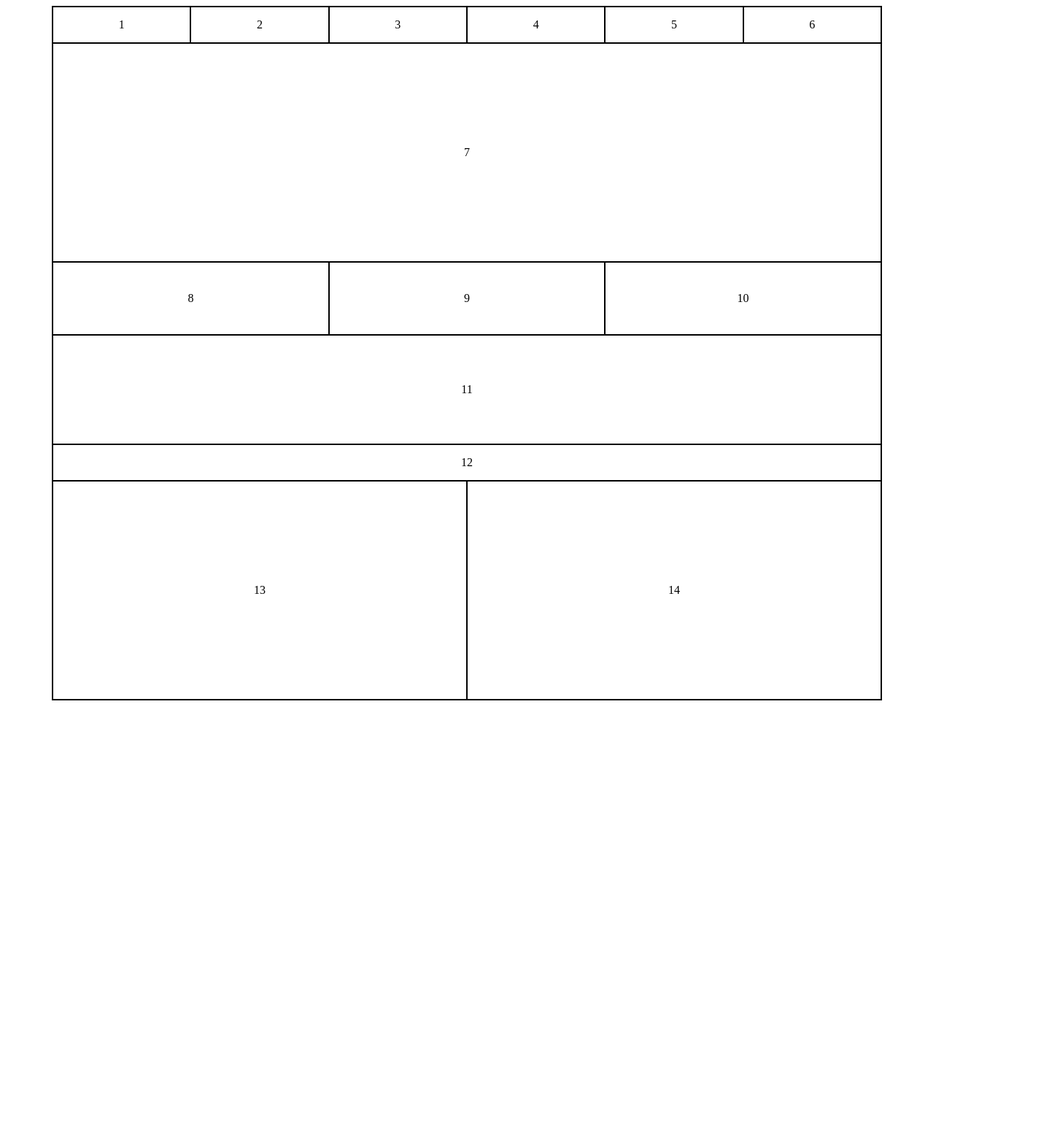
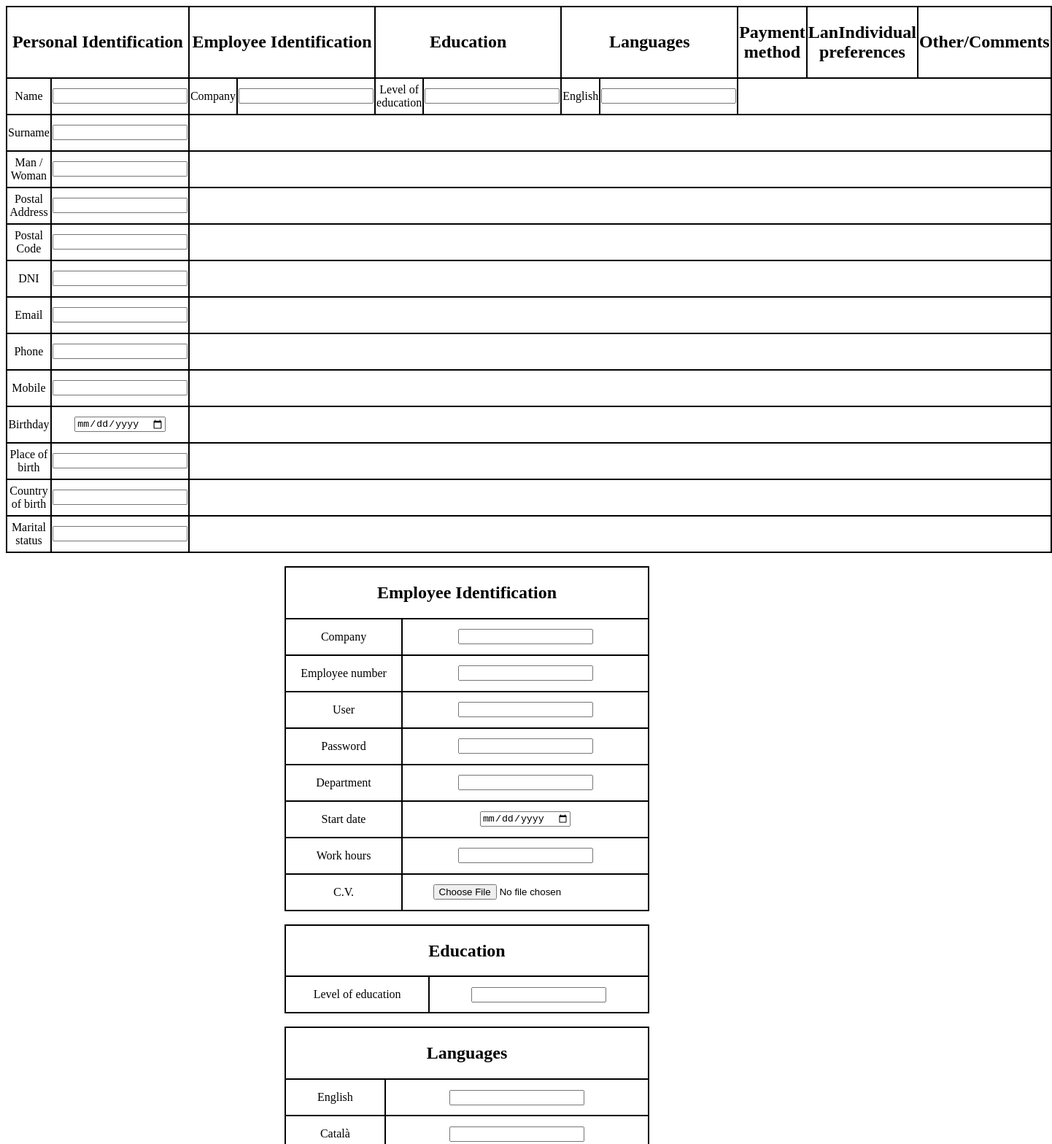
Before and after one commit to CarlosMasterMLG/DIW, a plain HTML site: page cosas1/tabla3Formulario.html in a window 1280 px wide. Shown: the top 1568 px of the page at 73% size, 1442 px wide, since content can reach past the window. Before the commit the page ends 968 px from the top, so only its background shows below. Drawn offline with Linux system fonts and the light colour scheme.

Commit message:
30 enero clase

```diff
--- a/cosas1/tabla3Formulario.html
+++ b/cosas1/tabla3Formulario.html
@@ -16,34 +16,205 @@
         width: 90%;
         text-align: center;
     }
+    tr{
+        height: 50px;
+    }
 </style>
 <body>
-    <table>
-        <tr style="height: 50px;">
-            <td>1</td>
-            <td>2</td>
-            <td>3</td>
-            <td>4</td>
-            <td>5</td>
-            <td>6</td>
+    <table style="width: auto;">
+        <tr>
+            <td colspan="2"><h2>Personal Identification</h2></td>
+            <td colspan="2"><h2>Employee Identification</h2></td>
+            <td colspan="2"><h2>Education</h2></td>
+            <td colspan="2"><h2>Languages</h2></td>
+            <td colspan="2"><h2>Payment method</h2></td>
+            <td colspan="2"><h2>LanIndividual preferences</h2></td>
+            <td colspan="2"><h2>Other/Comments</h2></td>
         </tr>
-        <tr style="height: 300px;">
-            <td colspan="6">7</td>
+        <tr>
+            <td><label for="id_name">Name</label></td>
+            <td><input type="text" id="id_name"></td>
+
+            <td><label for="id_company">Company</label></td>
+            <td><input type="text" id="id_company"></td>
+
+            <td><label for="id_levelEducation">Level of education</label></td>
+            <td><input type="text" id="id_levelEducation"></td>
+
+            <td><label for="id_english">English</label></td>
+            <td><input type="text" id="id_english"></td>
         </tr>
-        <tr style="height: 100px;">
-            <td colspan="2">8</td>
-            <td colspan="2">9</td>
-            <td colspan="2">10</td>
+        <tr>
+            <td><label for="id_surname">Surname</label></td>
+            <td><input type="text" id="id_surname"></td>
         </tr>
-        <tr style="height: 150px;">
-            <td colspan="6">11</td>
+        <tr>
+            <td><label for="id_genero">Man / Woman</label></td>
+            <td><input type="text" id="id_genero"></td>
         </tr>
-        <tr style="height: 50px;">
-            <td colspan="6">12</td>
+        <tr>
+            <td><label for="id_postalAddress">Postal Address</label></td>
+            <td><input type="text" id="id_postalAddress"></td>
         </tr>
-        <tr style="height: 300px;">
-            <td colspan="3">13</td>
-            <td colspan="3">14</td>
+        <tr>
+            <td><label for="id_postalCode">Postal Code</label></td>
+            <td><input type="text" id="id_postalCode"></td>
+        </tr>
+        <tr>
+            <td><label for="id_DNI">DNI</label></td>
+            <td><input type="text" id="id_DNI"></td>
+        </tr>
+        <tr>
+            <td><label for="id_email">Email</label></td>
+            <td><input type="email" id="id_email"></td>
+        </tr>
+        <tr>
+            <td><label for="id_phone">Phone</label></td>
+            <td><input type="tel" id="id_phone"></td>
+        </tr>
+        <tr>
+            <td><label for="id_mobile">Mobile</label></td>
+            <td><input type="tel" id="id_mobile"></td>
+        </tr>
+        <tr>
+            <td><label for="id_birthday">Birthday</label></td>
+            <td><input type="date" id="id_birthday"></td>
+        </tr>
+        <tr>
+            <td><label for="id_placeOfBirth">Place of birth</label></td>
+            <td><input type="text" id="id_placeOfBirth"></td>
+        </tr>
+        <tr>
+            <td><label for="id_countryOfBirth">Country of birth</label></td>
+            <td><input type="text" id="id_countryOfBirth"></td>
+        </tr>
+        <tr>
+            <td><label for="id_maritalStatus">Marital status</label></td>
+            <td><input type="text" id="id_maritalStatus"></td>
+        </tr>
+    </table>
+
+    <br>
+
+    <table style="width: 500px;">
+        <tr>
+            <td colspan="2"><h2>Employee Identification</h2></td>
+        </tr>
+        <tr>
+            <td><label for="id_company">Company</label></td>
+            <td><input type="text" id="id_company"></td>
+        </tr>
+        <tr>
+            <td><label for="id_employee">Employee number</label></td>
+            <td><input type="text" id="id_employee"></td>
+        </tr>
+        <tr>
+            <td><label for="id_user">User</label></td>
+            <td><input type="text" id="id_user"></td>
+        </tr>
+        <tr>
+            <td><label for="id_password">Password</label></td>
+            <td><input type="password" id="id_password"></td>
+        </tr>
+        <tr>
+            <td><label for="id_department">Department</label></td>
+            <td><input type="password" id="id_department"></td>
+        </tr>
+        <tr>
+            <td><label for="id_startDate">Start date</label></td>
+            <td><input type="date" id="id_startDate"></td>
+        </tr>
+        <tr>
+            <td><label for="id_workHours">Work hours</label></td>
+            <td><input type="number" id="id_workHours"></td>
+        </tr>
+        <tr>
+            <td><label for="id_CV">C.V.</label></td>
+            <td><input type="file" id="id_CV"></td>
+        </tr>
+    </table>
+
+    <br>
+
+    <table style="width: 500px;">
+        <tr>
+            <td colspan="2"><h2>Education</h2></td>
+        </tr>
+        <tr>
+            <td><label for="id_levelEducation">Level of education</label></td>
+            <td><input type="text" id="id_levelEducation"></td>
+        </tr>
+    </table>
+
+    <br>
+
+    <table style="width: 500px;">
+        <tr>
+            <td colspan="2"><h2>Languages</h2></td>
+        </tr>
+        <tr>
+            <td><label for="id_english">English</label></td>
+            <td><input type="text" id="id_english"></td>
+        </tr>
+        <tr>
+            <td><label for="id_catalan">Català</label></td>
+            <td><input type="text" id="id_catalan"></td>
+        </tr>
+        <tr>
+            <td><label for="id_castellano">Castellano</label></td>
+            <td><input type="text" id="id_castellano"></td>
+        </tr>
+        <tr>
+            <td><label for="id_others">Others</label></td>
+            <td><input type="text" id="id_others"></td>
+        </tr>
+    </table>
+
+    <br>
+
+    <table style="width: 500px;">
+        <tr>
+            <td colspan="2"><h2>Payment method</h2></td>
+        </tr>
+        <tr>
+            <td><label for="id_cardType">Card type</label></td>
+            <td><input type="text" id="id_cardType"></td>
+        </tr>
+        <tr>
+            <td><label for="id_cardNumber">Card number</label></td>
+            <td><input type="number" id="id_cardNumber"></td>
+        </tr>
+        <tr>
+            <td><label for="id_cvv">CVV/CVC</label></td>
+            <td><input type="number" id="id_cvv"></td>
+        </tr>
+        <tr>
+            <td><label for="id_expirationDate">Expiration date</label></td>
+            <td><input type="date" id="id_expirationDate"></td>
+        </tr>
+    </table>
+
+    <br>
+
+    <table style="width: 500px;">
+        <tr>
+            <td colspan="2"><h2>Individual preferences</h2></td>
+        </tr>
+        <tr>
+            <td><label for="id_color">Color</label></td>
+            <td><input type="color" id="id_color"></td>
+        </tr>
+        <tr>
+            <td><label for="id_insta">Instagram</label></td>
+            <td><input type="url" id="id_insta"></td>
+        </tr>
+    </table>
+
+    <br>
+
+    <table style="width: 500px;">
+        <tr>
+            <td colspan="2"><h2>Other/coments</h2></td>
         </tr>
     </table>
 </body>
```
